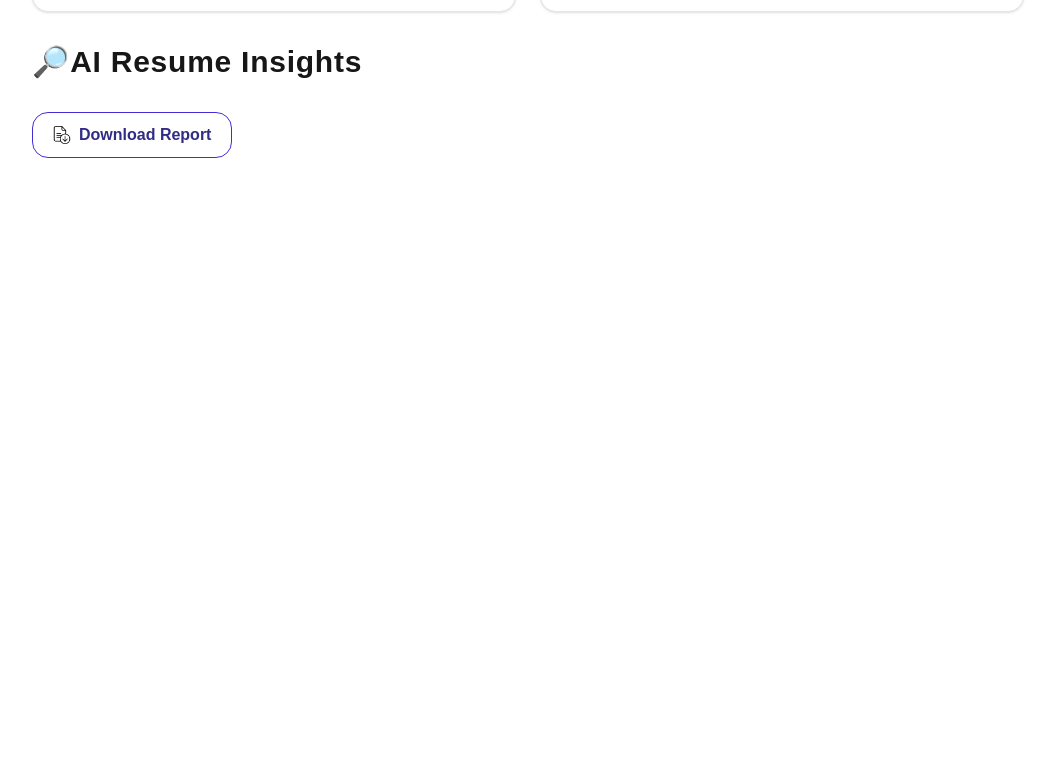
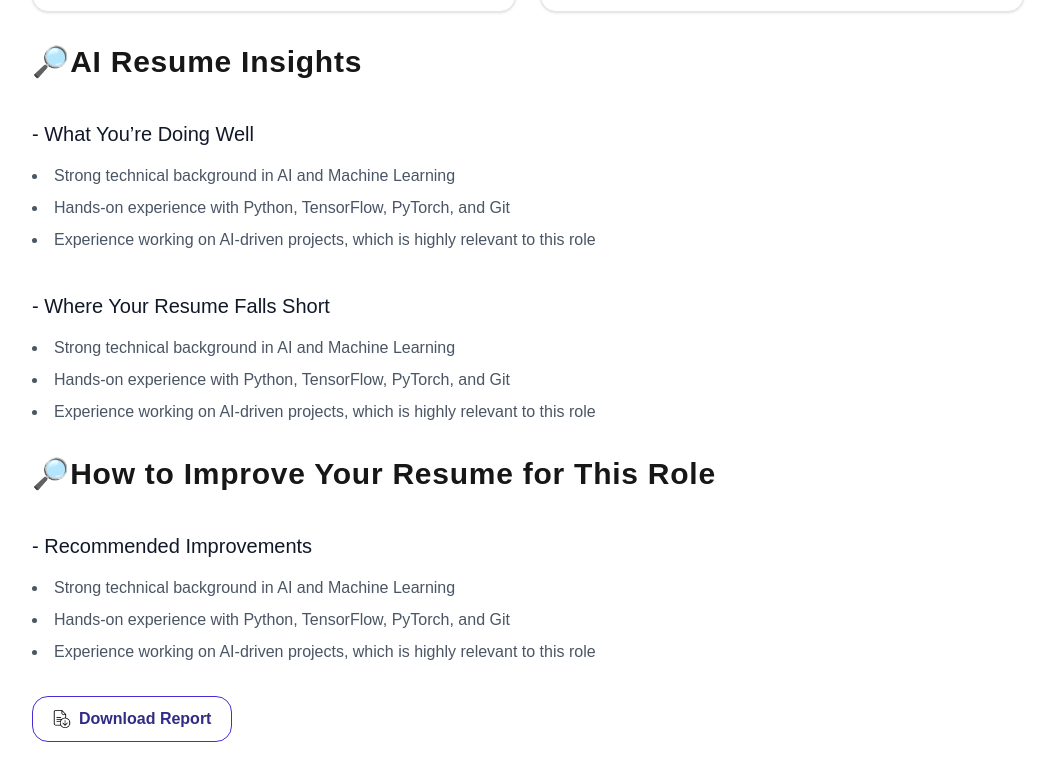
Before and after one commit to Rachel-lcy/ai-resume-analyser, a Next.js app: page /success-score in a window 1280 px wide. Shown: the part 470-1250 px from the top of the page, without its empty margins (112-1167 px from the left). Before the commit the page ends 800 px from the top, so only its background shows below. Built offline with nearby package versions, Linux system fonts and the light colour scheme.

Commit message:
finish the first version of web development

```diff
--- a/app/success-score/page.jsx
+++ b/app/success-score/page.jsx
@@ -50,11 +50,64 @@ export default function SuccessScore() {
         {/* {AI Resume Insights} */}
         <div>
           <h1 className="text-3xl font-bold mt-8 tracking-wide">🔎AI Resume Insights</h1>
+          <div className="mt-10">
+          {/* Section title */}
+            <h3 className="text-xl font-medium text-gray-900">
+              - What You’re Doing Well
+            </h3>
+
+            {/* Bullet list */}
+            <ul className="mt-4 list-disc list-inside space-y-2 text-base text-gray-600">
+              <li>Strong technical background in AI and Machine Learning</li>
+              <li>Hands-on experience with Python, TensorFlow, PyTorch, and Git</li>
+              <li>
+                Experience working on AI-driven projects, which is highly relevant to
+                this role
+              </li>
+            </ul>
+          </div>
+
+          <div className="mt-10">
+          {/* Section title */}
+            <h3 className="text-xl font-medium text-gray-900">
+              - Where Your Resume Falls Short
+            </h3>
+
+            {/* Bullet list */}
+            <ul className="mt-4 list-disc list-inside space-y-2 text-base text-gray-600">
+              <li>Strong technical background in AI and Machine Learning</li>
+              <li>Hands-on experience with Python, TensorFlow, PyTorch, and Git</li>
+              <li>
+                Experience working on AI-driven projects, which is highly relevant to
+                this role
+              </li>
+            </ul>
+          </div>
+
 
 
         </div>
       {/* {how to improve your resume for this role} */}
         <div>
+          <h1 className="text-3xl font-bold mt-8 tracking-wide">🔎How to Improve Your Resume for This Role </h1>
+
+          <div className="mt-10">
+          {/* Section title */}
+            <h3 className="text-xl font-medium text-gray-900">
+              - Recommended Improvements
+            </h3>
+
+            {/* Bullet list */}
+            <ul className="mt-4 list-disc list-inside space-y-2 text-base text-gray-600">
+              <li>Strong technical background in AI and Machine Learning</li>
+              <li>Hands-on experience with Python, TensorFlow, PyTorch, and Git</li>
+              <li>
+                Experience working on AI-driven projects, which is highly relevant to
+                this role
+              </li>
+            </ul>
+          </div>
+
 
         </div>
 
```
